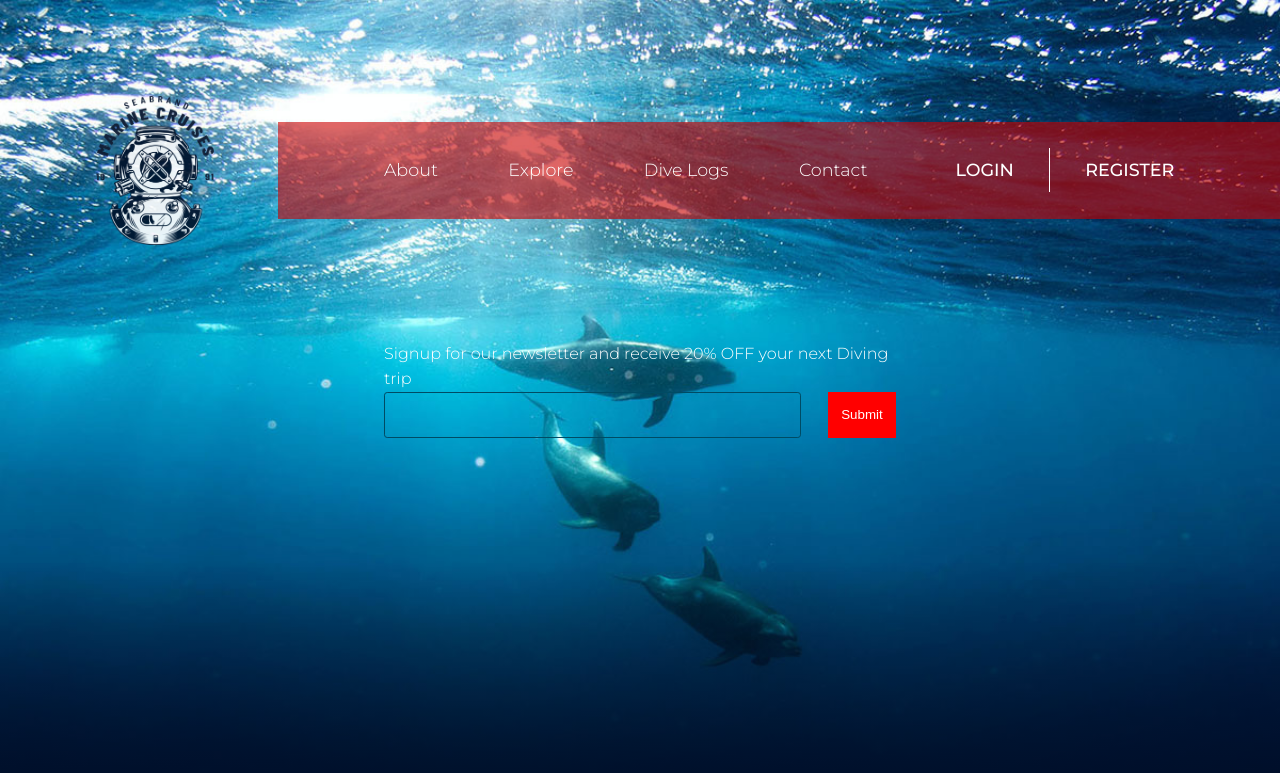
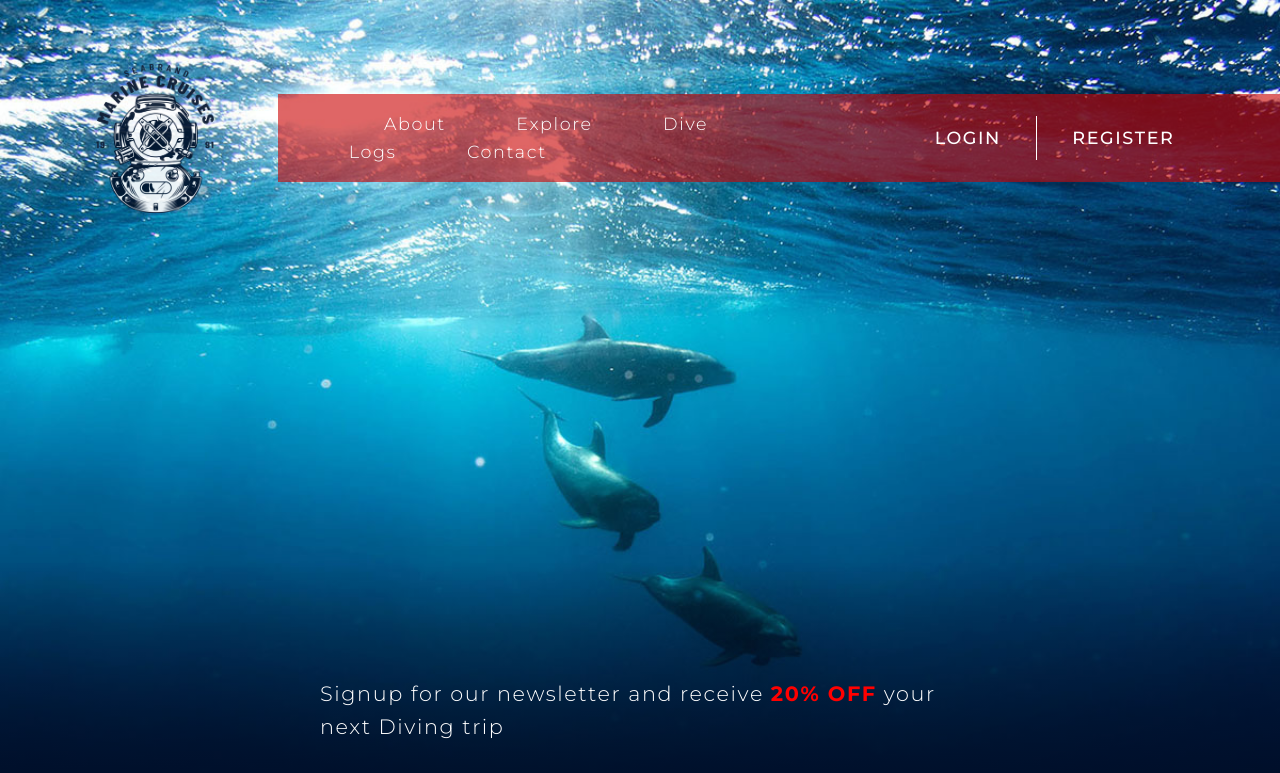
Before and after one commit to KevinMeldau/scuba-front, a React (Create React App) app: page / in a window 1280 px wide. Shown: the top 773 px of the page. Built offline with nearby package versions, Linux system fonts and the light colour scheme; no server answers.

Commit message:
Complete style for signin

```diff
--- a/src/components/Header.js
+++ b/src/components/Header.js
@@ -20,13 +20,17 @@ export default function Header() {
 					</div>
 				</div>
 			</div>
-			<div className="signup">
-				<p>
+			<div className="signup-container">
+				<p className="h2">
 					Signup for our newsletter and receive <span>20% OFF</span>{" "}
 					your next Diving trip
 				</p>
 				<div className="signup-form">
-					<input type="text" />
+					<input
+						type="text"
+						className="input-primary"
+						placeholder="email@email.com"
+					/>
 					<button className="btn btn-signup">Submit</button>
 				</div>
 			</div>
--- a/src/components/LoggedDives.js
+++ b/src/components/LoggedDives.js
@@ -145,7 +145,7 @@ export default function LoggedDives() {
 						onChange={handleChange}
 					/>
 				</label>
-				<button className="btn btn-add-log">ADD LOG</button>
+				<button className="btn btn-add-log">Add log</button>
 			</form>
 		</section>
 	);
--- a/src/styles.css
+++ b/src/styles.css
@@ -9,6 +9,7 @@
 }
 
 :root {
+  --ff-body: "Montserrat", sans-serif;
   --fw-light: 300;
   --fw-normal: 400;
   --fw-semi: 500;
@@ -17,7 +18,7 @@
   --fs-h2: 1.3rem;
   --fs-h3: 1.1rem;
   --fs-body: 1rem;
-  --ls-h2: 0.1em;
+  --ls-body: 0.1em;
   --btn-padding: 0.6em 1.5em;
   --mgn-btm-none: 0;
   --mgn-btm-sm: 0.8em;
@@ -25,13 +26,16 @@
   --mgn-btm-lg: 2em;
   --mgn-btm-xlg: 3em;
   --fs-xl: 4rem;
+  --bdr-radius: 0.3em;
   --clr-light: #fff;
   --clr-light-gray: #d1d1d1;
+  --clr-input: #dddcdc;
   --clr-gray: #989898;
   --clr-dark: #444;
   --clr-accent: #018bba;
   --clr-accent-dark: #004b64;
   --clr-accent-secondary: #ff0000;
+  --clr-accent-secondary-drk: #920000;
   --transparent-nav: rgba(204, 0, 0, 0.6);
   --transparent-bg-drk: rgba(0, 14, 40, 1);
   --transparent-bg-light: rgba(0, 14, 40, 0);
@@ -40,11 +44,22 @@
 }
 
 body {
-  font-family: "Montserrat", sans-serif;
+  font-family: var(--ff-body);
   line-height: 1.6;
+  letter-spacing: var(--ls-body);
   color: var(--clr-light);
   font-weight: var(--fw-light);
   background-color: var(--clr-dark-bg);
+}
+
+h1,
+.h1 {
+  font-size: var(--fs-h1);
+}
+
+h2,
+.h2 {
+  font-size: var(--fs-h2);
 }
 
 a {
@@ -75,13 +90,14 @@ a {
 }
 
 .nav-container {
-  padding: 6em 0 6em 6em;
+  padding: 4em 0 6em 6em;
   display: -webkit-box;
   display: -ms-flexbox;
   display: flex;
   -webkit-box-align: center;
       -ms-flex-align: center;
           align-items: center;
+  margin-bottom: 23em;
 }
 
 .nav-container .nav {
@@ -96,7 +112,7 @@ a {
           justify-content: space-between;
   background-color: var(--transparent-nav);
   width: 100%;
-  height: 5.5em;
+  height: 5em;
   font-size: var(--fs-h3);
   padding: 0 4em;
 }
@@ -127,12 +143,16 @@ a {
 
 .btn {
   cursor: pointer;
-  display: block;
-  padding: 1em;
-  background-color: var(--clr-accent-secondary);
+  padding: 1.2em 4em;
+  background-image: -webkit-gradient(linear, left top, left bottom, color-stop(40%, var(--clr-accent-secondary)), to(var(--clr-accent-secondary-drk)));
+  background-image: linear-gradient(var(--clr-accent-secondary) 40%, var(--clr-accent-secondary-drk));
   color: white;
+  font-weight: var(--fw-semi);
+  letter-spacing: var(--ls-body);
   border: none;
   outline: none;
+  border-radius: var(--bdr-radius);
+  text-transform: uppercase;
 }
 
 .btn :hover {
@@ -140,22 +160,27 @@ a {
   background-color: red;
 }
 
-.signup {
+.signup-container {
   margin: 0 auto;
-  width: 40vw;
+  width: 50vw;
 }
 
-.signup .signup-form {
+.signup-container p {
+  margin-bottom: 1.5em;
+}
+
+.signup-container .signup-form {
   display: -webkit-box;
   display: -ms-flexbox;
   display: flex;
+  padding: 0 5em;
 }
 
-.signup input {
+.signup-container input {
   margin: 0;
 }
 
-.signup .btn-signup {
+.signup-container .btn-signup {
   margin-left: 2em;
 }
 
@@ -201,15 +226,35 @@ label span {
   width: 8.5rem;
 }
 
+.input-primary,
+.select-primary {
+  font-family: var(--ff-body);
+  color: var(--clr-input);
+  font-weight: var(--fw-light);
+  width: 100%;
+  font-size: 0.8rem;
+  padding: 0.8rem 1rem;
+  background-color: var(--clr-light);
+  border-radius: var(--bdr-radius);
+  -webkit-appearance: none;
+  margin-bottom: var(--mgn-btm-sm);
+}
+
+span {
+  text-transform: uppercase;
+  color: var(--clr-accent-secondary);
+  font-weight: var(--fw-bold);
+}
+
 input,
 select {
   width: 100%;
   font-size: 1rem;
+  letter-spacing: var(--ls-body);
   padding: 0.8rem 1rem;
   color: #f17d80;
   border: 1px solid var(--clr-accent-dark);
-  border-radius: 0.2em;
-  outline: none;
+  border-radius: var(--bdr-radius);
   -webkit-appearance: none;
   margin-bottom: var(--mgn-btm-sm);
   background-color: transparent;
--- a/src/styles.scss
+++ b/src/styles.scss
@@ -9,6 +9,7 @@
 }
 
 :root {
+	--ff-body: "Montserrat", sans-serif;
 	--fw-light: 300;
 	--fw-normal: 400;
 	--fw-semi: 500;
@@ -17,7 +18,7 @@
 	--fs-h2: 1.3rem;
 	--fs-h3: 1.1rem;
 	--fs-body: 1rem;
-	--ls-h2: 0.1em;
+	--ls-body: 0.1em;
 	--btn-padding: 0.6em 1.5em;
 	--mgn-btm-none: 0;
 	--mgn-btm-sm: 0.8em;
@@ -25,13 +26,16 @@
 	--mgn-btm-lg: 2em;
 	--mgn-btm-xlg: 3em;
 	--fs-xl: 4rem;
+	--bdr-radius: 0.3em;
 	--clr-light: #fff;
 	--clr-light-gray: #d1d1d1;
+	--clr-input: #dddcdc;
 	--clr-gray: #989898;
 	--clr-dark: #444;
 	--clr-accent: #018bba;
 	--clr-accent-dark: #004b64;
 	--clr-accent-secondary: #ff0000;
+	--clr-accent-secondary-drk: #920000;
 	--transparent-nav: rgba(204, 0, 0, 0.6);
 	--transparent-bg-drk: rgba(0, 14, 40, 1);
 	--transparent-bg-light: rgba(0, 14, 40, 0);
@@ -40,11 +44,22 @@
 }
 
 body {
-	font-family: "Montserrat", sans-serif;
+	font-family: var(--ff-body);
 	line-height: 1.6;
+	letter-spacing: var(--ls-body);
 	color: var(--clr-light);
 	font-weight: var(--fw-light);
 	background-color: var(--clr-dark-bg);
+}
+
+h1,
+.h1 {
+	font-size: var(--fs-h1);
+}
+
+h2,
+.h2 {
+	font-size: var(--fs-h2);
 }
 
 a {
@@ -72,16 +87,17 @@ a {
 }
 
 .nav-container {
-	padding: 6em 0 6em 6em;
+	padding: 4em 0 6em 6em;
 	display: flex;
 	align-items: center;
+	margin-bottom: 23em;
 	.nav {
 		display: flex;
 		align-items: center;
 		justify-content: space-between;
 		background-color: var(--transparent-nav);
 		width: 100%;
-		height: 5.5em;
+		height: 5em;
 		font-size: var(--fs-h3);
 		padding: 0 4em;
 		a {
@@ -104,25 +120,33 @@ a {
 
 .btn {
 	cursor: pointer;
-	display: block;
-	// font-size: 1rem;
-	// margin: 0.5rem 0 0 auto;
-	padding: 1em;
-	background-color: var(--clr-accent-secondary);
+	padding: 1.2em 4em;
+	background-image: linear-gradient(
+		var(--clr-accent-secondary) 40%,
+		var(--clr-accent-secondary-drk)
+	);
 	color: white;
+	font-weight: var(--fw-semi);
+	letter-spacing: var(--ls-body);
 	border: none;
 	outline: none;
+	border-radius: var(--bdr-radius);
+	text-transform: uppercase;
 	:hover {
 		color: white;
 		background-color: red;
 	}
 }
 
-.signup {
+.signup-container {
 	margin: 0 auto;
-	width: 40vw;
+	width: 50vw;
+	p {
+		margin-bottom: 1.5em;
+	}
 	.signup-form {
 		display: flex;
+		padding: 0 5em;
 	}
 	input {
 		margin: 0;
@@ -166,15 +190,35 @@ label span {
 	width: 8.5rem;
 }
 
+.input-primary,
+.select-primary {
+	font-family: var(--ff-body);
+	color: var(--clr-input);
+	font-weight: var(--fw-light);
+	width: 100%;
+	font-size: 0.8rem;
+	padding: 0.8rem 1rem;
+	background-color: var(--clr-light);
+	border-radius: var(--bdr-radius);
+	-webkit-appearance: none;
+	margin-bottom: var(--mgn-btm-sm);
+}
+
+span {
+	text-transform: uppercase;
+	color: var(--clr-accent-secondary);
+	font-weight: var(--fw-bold);
+}
+
 input,
 select {
 	width: 100%;
 	font-size: 1rem;
+	letter-spacing: var(--ls-body);
 	padding: 0.8rem 1rem;
 	color: #f17d80;
 	border: 1px solid var(--clr-accent-dark);
-	border-radius: 0.2em;
-	outline: none;
+	border-radius: var(--bdr-radius);
 	-webkit-appearance: none;
 	margin-bottom: var(--mgn-btm-sm);
 	background-color: transparent;
```
Also changed, not shown: 1 other file (tests, documents, lock files or other folders).
